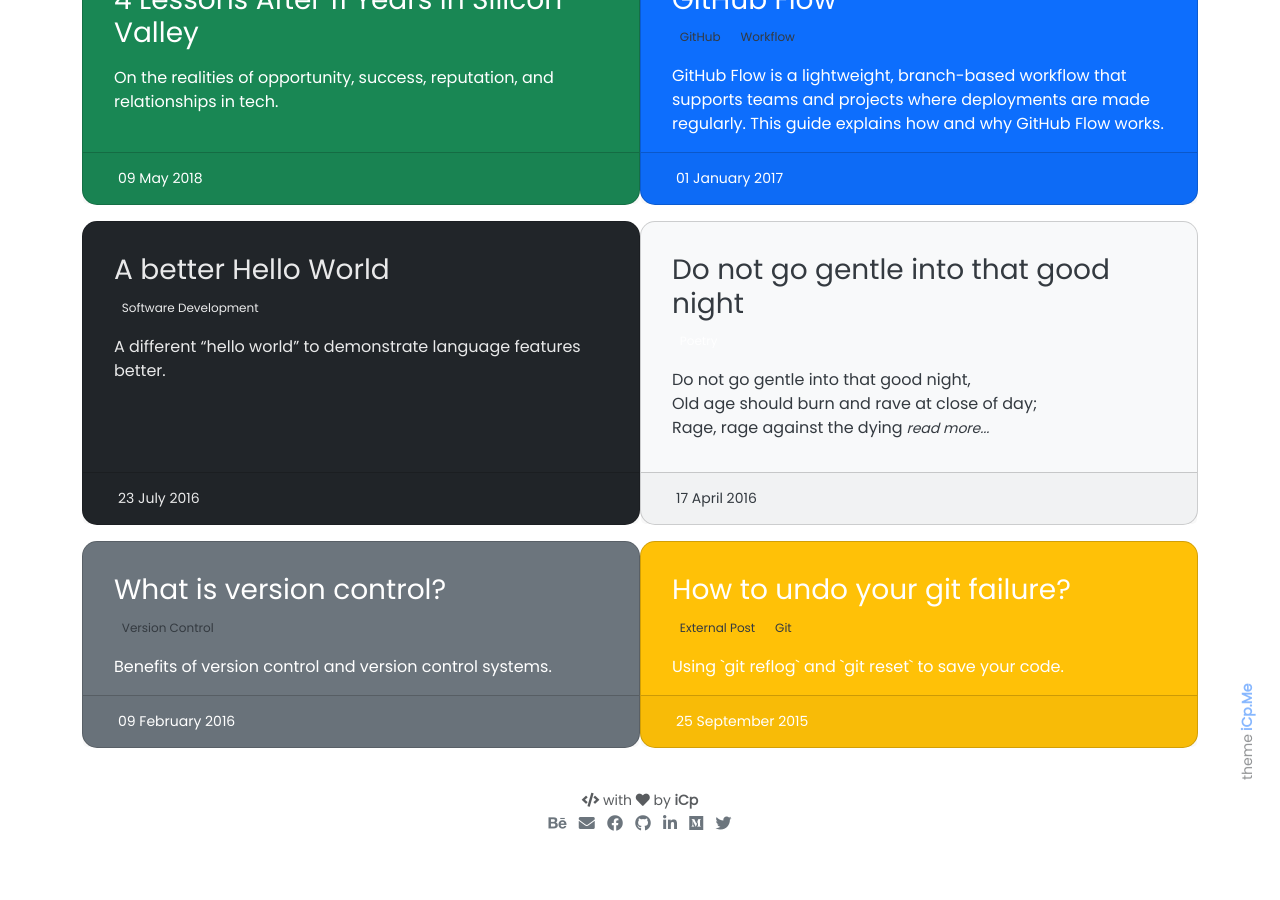
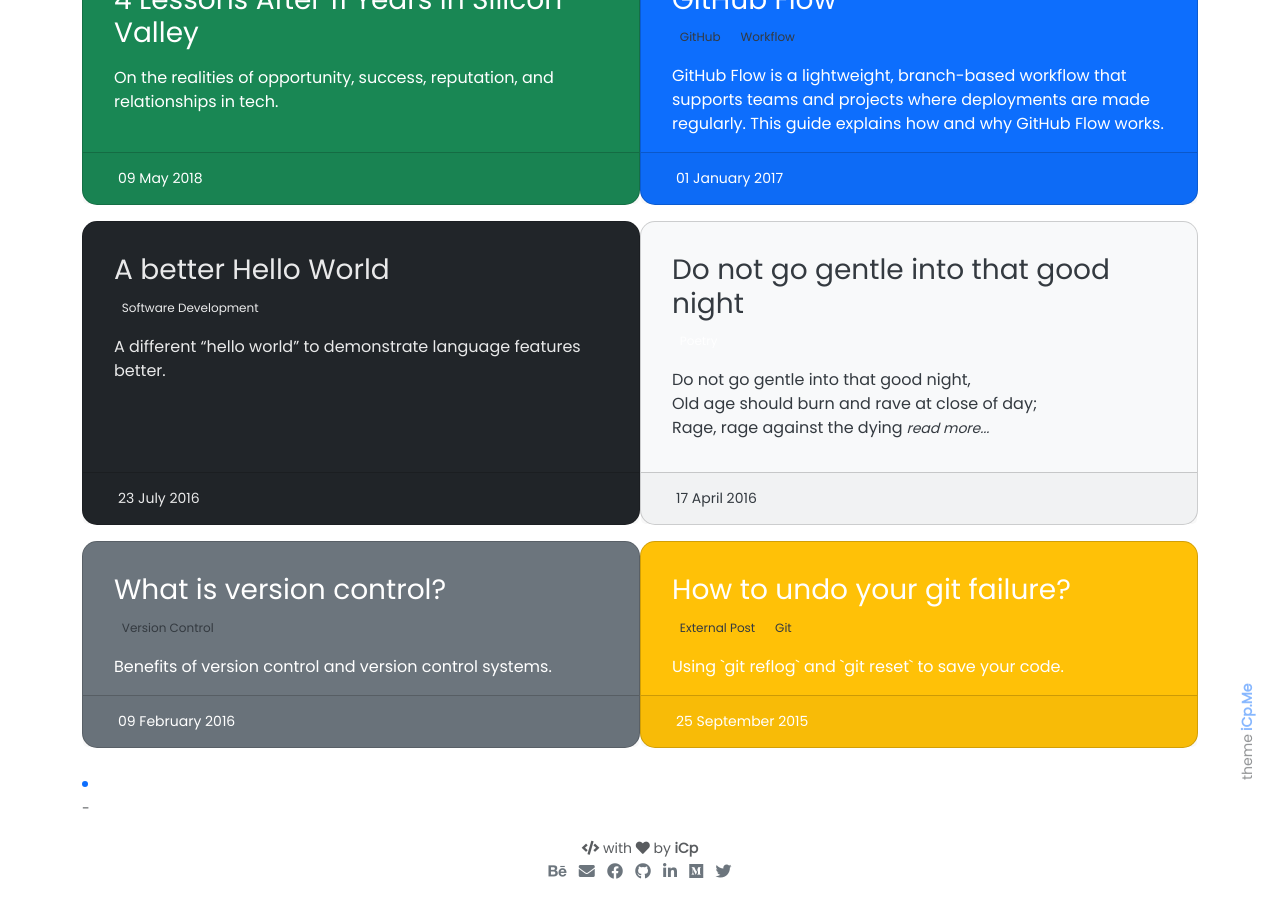
Before and after one commit to WorkSpacesPro/icp, a Jekyll site: the page built from pages/blog.html, in a window 1280 px wide and 900 px high, scrolled down 807 px. Built offline with Jekyll 4.4.1, drawn with Linux system fonts in a browser that asks for light colours; comment, search, counter and statistics services are not loaded; before the commit the page ends 1659 px from its top, so only the background shows below that.

Commit message:
Update blog.html

```diff
--- a/pages/blog.html
+++ b/pages/blog.html
@@ -15,6 +15,10 @@
         </li>
     {% endfor %}
 </ul>
+<!-- post test -->
+<a href="{{ url }}"><li>{{ post.title }}</li></a>
+    <small class="text-muted"> - {{ post.date | date_to_long_string }}</small>
+    <br/>
 
 {% if paginator.previous_page or paginator.next_page %}
     {% include pagination.html %}
```
